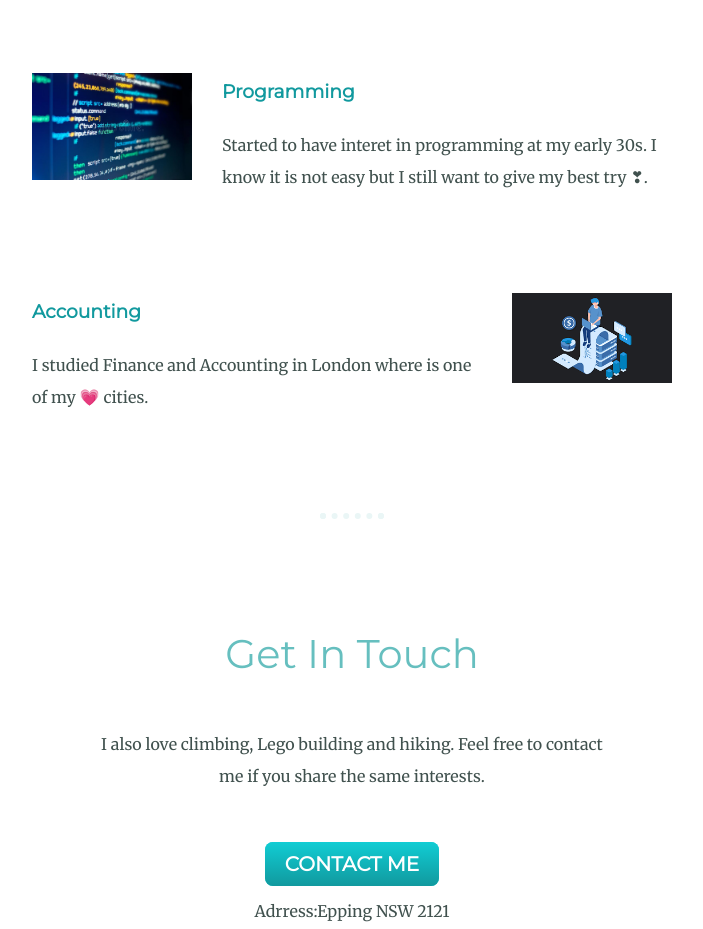
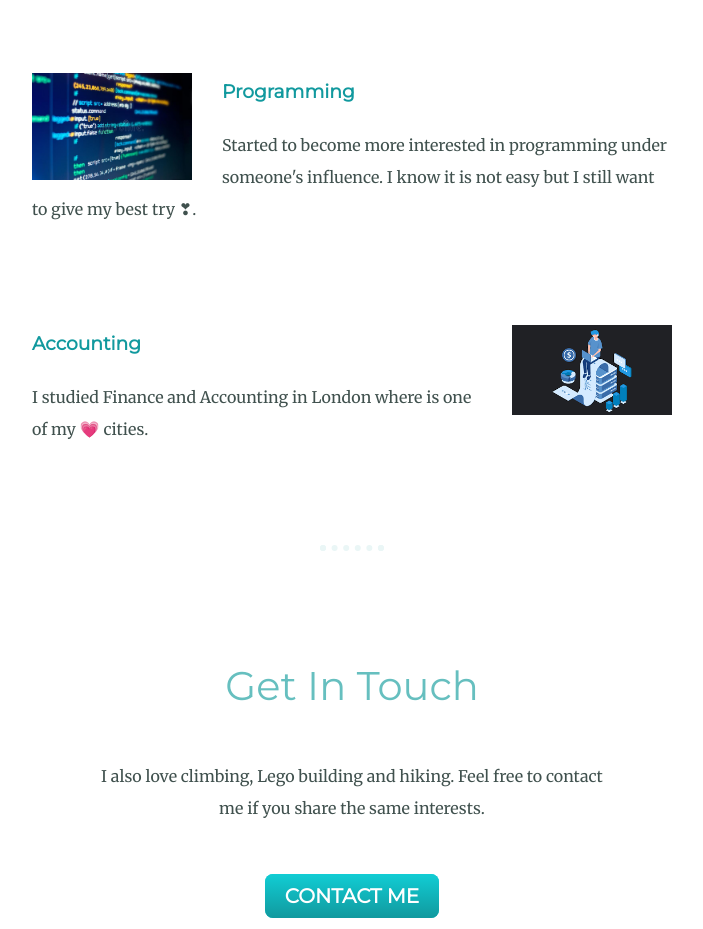
Before and after one commit to Mia-Chen-hub/First-Website, a plain HTML site: page index.html in a window 1280 px wide. Shown: the part 1740-2669 px from the top of the page, without its empty margins (288-991 px from the left). Drawn offline with Linux system fonts and the light colour scheme.

Commit message:
Update index.html

```diff
--- a/index.html
+++ b/index.html
@@ -29,7 +29,7 @@
       <div class="skill-row">
         <img class="programming" src="images/programming.jpg" alt="programming-image">
         <h3>Programming</h3>
-        <p>Started to have interet in programming at my early 30s. I know it is not easy but I still want to give my best try ❣.</p>
+        <p>Started to become more interested in programming under someone's influence. I know it is not easy but I still want to give my best try ❣.</p>
       </div>
       <div class="skill-row">
         <img class="accounting" src="images/accounting.png" alt="accounting-image">
```
